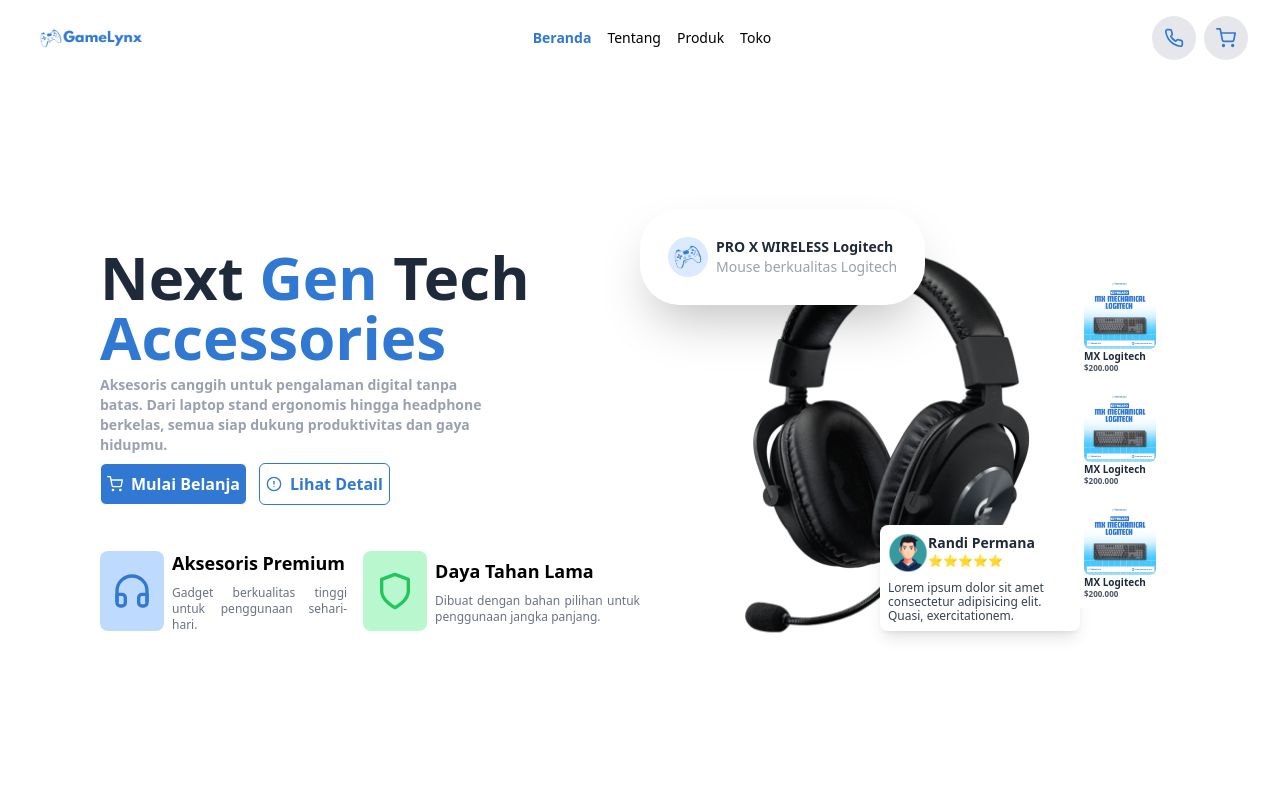
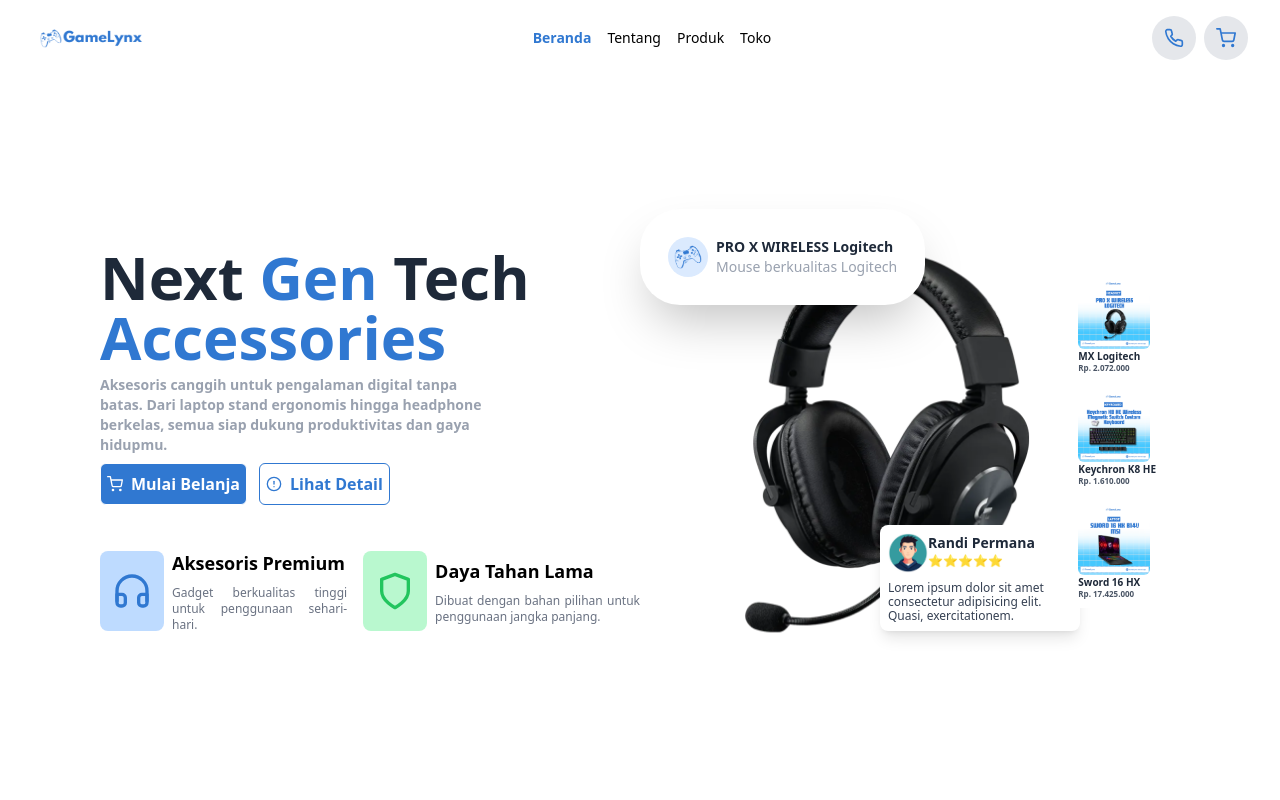
Before and after one commit to Rafi-Andi/Tugas-Inform, a React (Vite) app: page / in a window 1280 px wide. Shown: the top 800 px of the page. Built offline with nearby package versions, Linux system fonts and the light colour scheme.

Commit message:
hero revisi

```diff
--- a/src/components/hero.jsx
+++ b/src/components/hero.jsx
@@ -64,19 +64,19 @@
                         <div className="h-100 absolute right-4 top-15 hidden lg:block">
                             <div className="flex flex-col">
                                 <div className=" bg-white p-2">
-                                    <img src="../../assets/cobafoto.png" alt="" className="w-18 rounded-md"/>
+                                    <img src="../../assets/posterProduct/headphoneLogitech.png" alt="" className="w-18 rounded-md"/>
                                     <h2 className="text-[10px] font-bold text-gray-800 -mb-0.5">MX Logitech</h2>
-                                    <p className="text-[8px] font-semibold text-gray-600">$200.000</p>
+                                    <p className="text-[8px] font-semibold text-gray-600">Rp. 2.072.000</p>
                                 </div>
                                 <div className=" bg-white p-2">
-                                    <img src="../../assets/cobafoto.png" alt="" className="w-18 rounded-md"/>
-                                      <h2 className="text-[10px] font-bold text-gray-800 -mb-0.5">MX Logitech</h2>
-                                    <p className="text-[8px] font-semibold text-gray-600">$200.000</p>
+                                    <img src="../../assets/posterProduct/keyboardKeychron.png" alt="" className="w-18 rounded-md"/>
+                                      <h2 className="text-[10px] font-bold text-gray-800 -mb-0.5">Keychron K8 HE</h2>
+                                    <p className="text-[8px] font-semibold text-gray-600">Rp. 1.610.000</p>
                                 </div>
                                 <div className=" bg-white p-2">
-                                    <img src="../../assets/cobafoto.png" alt="" className="w-18 rounded-md"/>
-                                      <h2 className="text-[10px] font-bold text-gray-800 -mb-0.5">MX Logitech</h2>
-                                    <p className="text-[8px] font-semibold text-gray-600">$200.000</p>
+                                    <img src="../../assets/posterProduct/laptopMSI.png" alt="" className="w-18 rounded-md"/>
+                                      <h2 className="text-[10px] font-bold text-gray-800 -mb-0.5">Sword 16 HX</h2>
+                                    <p className="text-[8px] font-semibold text-gray-600">Rp. 17.425.000</p>
                                 </div>
                             </div>
                         </div>
```
